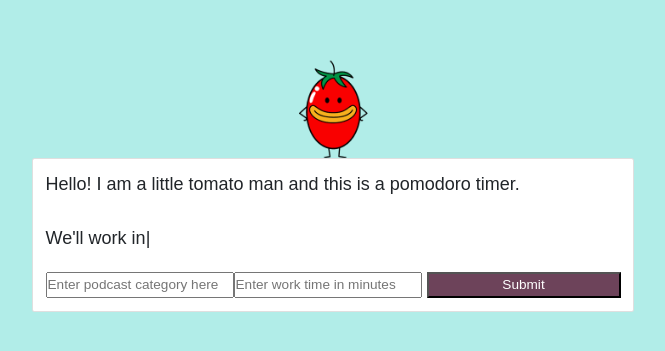
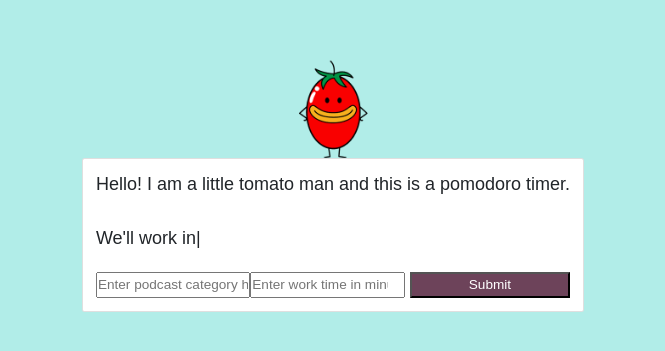
Before and after one commit to alexiscameronfrankel/foodie-focus, a React (Create React App) app: page / in a window 1280 px wide. Shown: the part 215-566 px from the top of the page, without its empty margins (307-972 px from the left). Built offline with nearby package versions, Linux system fonts and the light colour scheme.

Commit message:
fixing css for break cards

```diff
--- a/src/App.css
+++ b/src/App.css
@@ -258,9 +258,10 @@ input {
   width:80%;
   margin:5px;
 }
-.card-body{
-  width: 600px;
-}
+/* .card-body{
+  height: 50vh;
+  width: 50vw;
+} */
 
 .form-style{
   padding-top:20px;
@@ -276,9 +277,9 @@ input {
 .Typist{
     font-size: 80%;
   }
-  .card-body{
+  /* .card-body{
     width: 50vh;
-  }
+  } */
   form {
     /* font-size: 40%; */
     display: flex;
```
